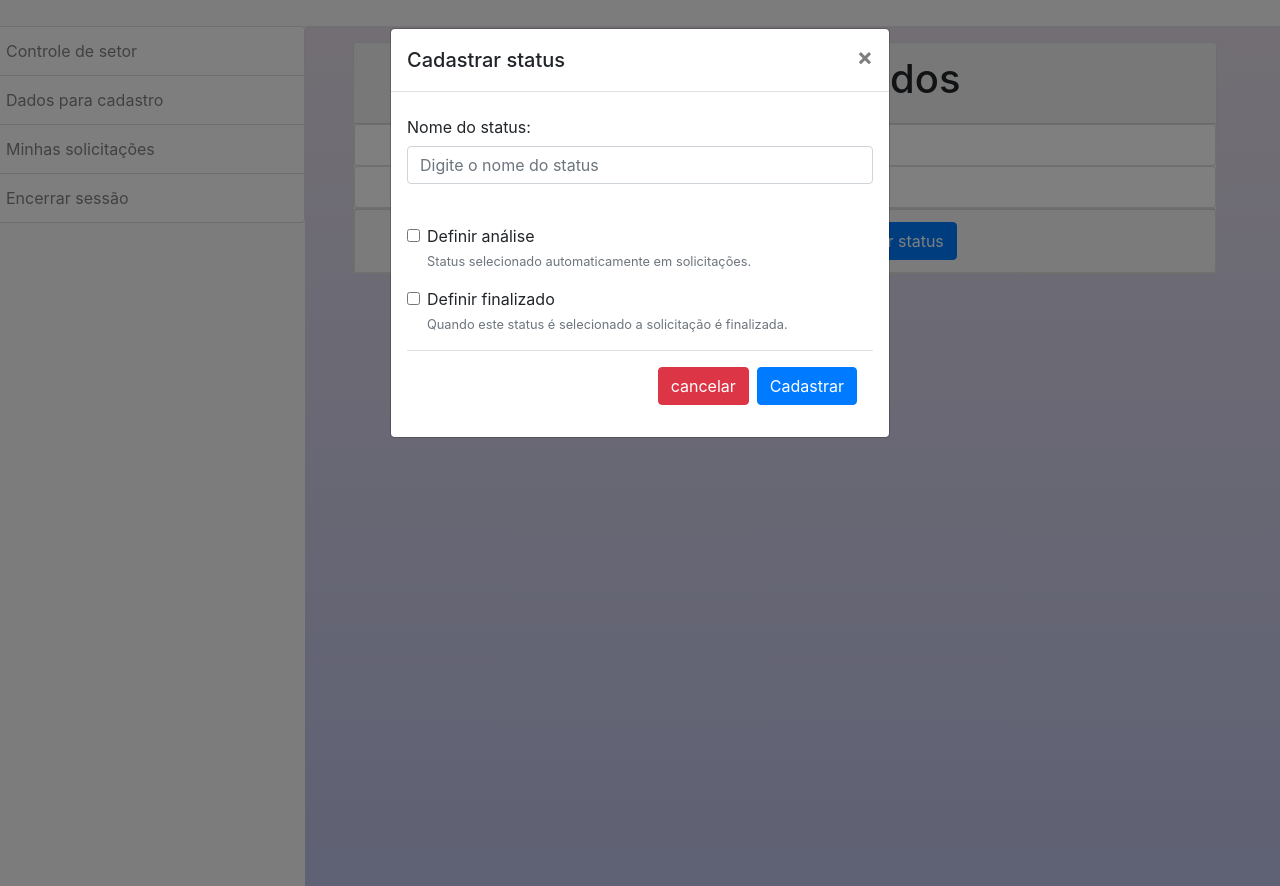
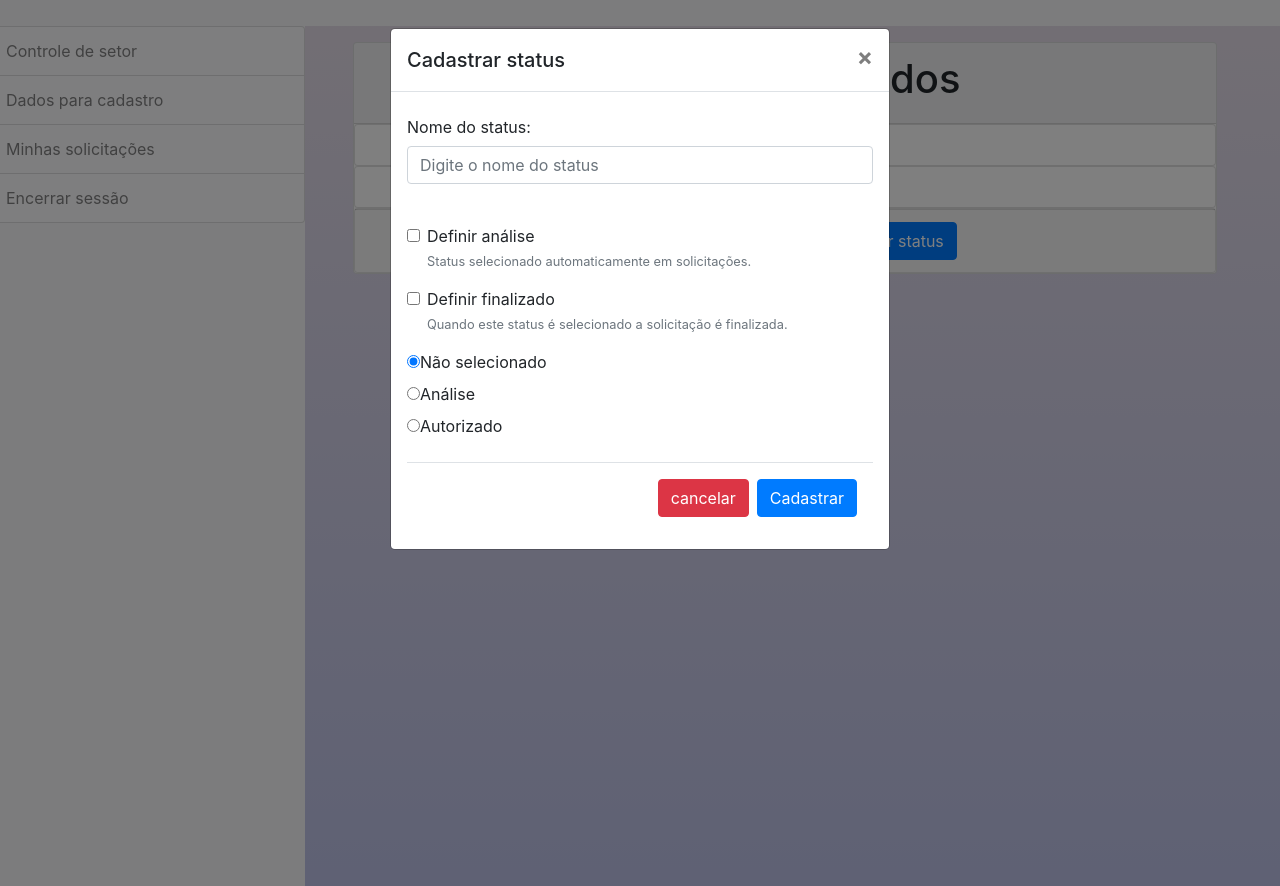
Before and after one commit to PedroHenriqueDevBR/Banco-de-horas, a Django app: page /administrador/extra in a window 1280 px wide, after a click on "cadastrar status". Run offline with Django 3.2, Linux system fonts and the light colour scheme; the visitor is signed in with stand-in values (Sample User, id 1); data that the repository does not hold is empty; some libraries are stand-ins or nearby versions.

Commit message:
Modelagem alterada para atender a ao status autorizado

```diff
--- a/bancodehoras/bancodehoras/urls.py
+++ b/bancodehoras/bancodehoras/urls.py
@@ -19,7 +19,8 @@ urlpatterns = [
 
     path('administrador/extra', views_core.AdministradorExtraView, name='administrador_extra'),
     path('administrador/status/cadastro', views_core.StatusView, name='cadastrar_status'),
-    path('administrador/status/tornarpadrao/<int:id>', views_core.StatusTornaPadraoView, name='status_tornar_padrao'),
+    path('administrador/status/tornarpadrao/analise/<int:id>', views_core.StatusTornaPadraoAnaliseView, name='status_tornar_padrao_analise'),
+    path('administrador/status/tornarpadrao/autorizado/<int:id>', views_core.StatusTornaPadraoAutorizadoView, name='status_tornar_padrao_autorizado'),
     path('administrador/status/deletar/<int:id>', views_core.StatusDeleteView, name='status_deletar'),
     path('administrador/formadepagamento/cadastro', views_core.FormaDePagamentoView, name='forma_de_pagamento'),
     path('administrador/formadepagamento/deletar/<int:id>', views_core.FormaDePagamentoDeletarView, name='forma_de_pagamento_deletar'),
--- a/bancodehoras/core/models.py
+++ b/bancodehoras/core/models.py
@@ -18,6 +18,7 @@ class Perfil(models.Model):
 class Status(models.Model):
     nome = models.CharField(max_length=50)
     analise = models.BooleanField(default=False)
+    autorizado = models.BooleanField(default=False)
 
 
 class FormaDePagamento(models.Model):
--- a/bancodehoras/core/templates/core/componentes/base.html
+++ b/bancodehoras/core/templates/core/componentes/base.html
@@ -5,6 +5,7 @@
     <meta charset="utf-8">
     <meta name="viewport" content="width=device-width, initial-scale=1, shrink-to-fit=no">
     <title>Banco de horas - {% block title %}{% endblock %}</title>
+    <link rel="shortcut icon" type="image/png" href="{% static 'favicon.ico' %}"/>
     <link rel="stylesheet" href="{% static 'css/bootstrap.min.css' %}">
     <link rel="stylesheet" href="{% static 'css/estilo.css' %}">
   </head>
--- a/bancodehoras/core/templates/core/componentes/modal-cadastrar-status.html
+++ b/bancodehoras/core/templates/core/componentes/modal-cadastrar-status.html
@@ -21,10 +21,22 @@
                             solicitações.</small>
                     </div>
                     <div class="form-check mb-3">
-                        <input type="checkbox" class="form-check-input" id="padrao" name="padrao">
-                        <label class="form-check-label" for="padrao">Definir finalizado</label>
+                        <input type="checkbox" class="form-check-input" id="autorizado" name="autorizado">
+                        <label class="form-check-label" for="autorizado">Definir finalizado</label>
                         <small id="ajuda-descritiva" class="form-text text-muted">Quando este status é selecionado a solicitação é finalizada.</small>
                     </div>
+                    <div class="form-group">
+                        <div class="radio">
+                            <label><input type="radio" name="status" value="no" checked>Não selecionado</label>
+                          </div>
+                          <div class="radio">
+                            <label><input type="radio" name="status" value="analise">Análise</label>
+                          </div>
+                          <div class="radio disabled">
+                            <label><input type="radio" name="status" value="autorizado">Autorizado</label>
+                          </div>
+                    </div>
+
                     <div class="modal-footer">
                         <button type="button" class="btn btn-danger" data-dismiss="modal">cancelar</button>
                         <button type="submit" class="btn btn-primary">Cadastrar</button>
--- a/bancodehoras/core/templates/core/super/super-dados-extras.html
+++ b/bancodehoras/core/templates/core/super/super-dados-extras.html
@@ -13,13 +13,17 @@
                 <div class="card-body text-center px-0">
                     {% if status %}
                     <h2>Status</h2>
+                    <div class="table-responsive">
                         <table class="table table-tableless">
                             <thead>
                                 <tr>
                                     <th>Nome</th>
                                     <th>Analise</th>
+                                    <th>Autorizado</th>
                                     <th>Tornar análise</th>
+                                    <th>Tornar autorizado</th>
                                     <th>Deletar</th>
+                                    <th>Modificar</th>
                                 </tr>
                             </thead>
                             <tbody>
@@ -29,17 +33,24 @@
                                     <td>
                                         {% if statu.analise %}
                                         <span class="badge badge-warning text-white">X</span>
-                                    {% else %}
-                                    <span> </span>
                                         {% endif %}
                                     </td>
-                                <td><a href="{% url 'status_tornar_padrao' statu.id %}">Selecionar</a></td>
+                                    <td>
+                                        {% if statu.autorizado %}
+                                        <span class="badge badge-success text-white">X</span>
+                                        {% endif %}
+                                    </td>
+                                    <td><a href="{% url 'status_tornar_padrao_analise' statu.id %}">Selecionar</a></td>
+                                    <td><a href="{% url 'status_tornar_padrao_autorizado' statu.id %}">Selecionar</a>
+                                    </td>
                                     <td><a href="{% url 'status_deletar' statu.id %}">Deletar</a></td>
+                                    <td><a href="#"> Modificar </a></td>
                                 </tr>
                                 {% endfor %}
 
                             </tbody>
                         </table>
+                    </div>
                     {% endif %}
                 </div>
             </div>
@@ -48,6 +59,7 @@
                 <div class="card-body text-center px-0">
                     {% if formasdepagamentos %}
                     <h2>Forma de pagamento</h2>
+                    <div class="table-responsive">
                         <table class="table table-tableless">
                             <thead>
                                 <tr>
@@ -72,6 +84,7 @@
                                 {% endfor %}
                             </tbody>
                         </table>
+                    </div>
                     {% endif %}
                 </div>
             </div>
--- a/bancodehoras/core/views.py
+++ b/bancodehoras/core/views.py
@@ -296,24 +296,40 @@ def SetorDeleteView(request, id):
 ##
 @login_required(login_url='login')
 def StatusView(request):
-    nome_status = request.POST.get('nome_status')
-    analise = request.POST.get('padrao')
-    analise = False if analise is None else True
+    if request.method == 'POST':
+        nome_status = request.POST.get('nome_status')
+        # analise = request.POST.get('padrao')
+        # analise = False if analise is None else True
+        status = request.POST.get('status')
 
-    busca_status = Status.objects.filter(nome=nome_status)
-    if len(busca_status) > 0:
-        messages.add_message(request, messages.INFO, 'Status já cadastrado')
-    else:
-        if analise:
-            salvar_novo_padrao()
-        Status.objects.create(nome=nome_status, analise=analise)
-        messages.add_message(request, messages.INFO, 'Status cadastrado com sucesso.')
+        busca_status = Status.objects.filter(nome=nome_status)
+        if len(busca_status) > 0:
+            messages.add_message(request, messages.INFO, 'Status já cadastrado')
+        else:
+            analise = False
+            autorizado = False
+            if status == 'analise':
+                salvar_novo_padrao_analise()
+                analise = True
+            elif status == 'autorizado':
+                salvar_novo_padrao_autorizado()
+                autorizado = True
+
+            Status.objects.create(nome=nome_status, analise=analise, autorizado=autorizado)
+            messages.add_message(request, messages.INFO, 'Status cadastrado com sucesso.')
+
     return redirect('administrador_extra')
 
 
 @login_required(login_url='login')
-def StatusTornaPadraoView(request, id):
-    salvar_novo_padrao(id)
+def StatusTornaPadraoAnaliseView(request, id):
+    salvar_novo_padrao_analise(id)
+    return redirect('administrador_extra')
+
+
+@login_required(login_url='login')
+def StatusTornaPadraoAutorizadoView(request, id):
+    salvar_novo_padrao_autorizado(id)
     return redirect('administrador_extra')
 
 
@@ -333,7 +349,7 @@ def StatusDeleteView(request, id):
     return redirect('administrador_extra')
 
 
-def salvar_novo_padrao(id=None):
+def salvar_novo_padrao_analise(id=None):
     if not id:
         status = Status.objects.all()
         for statu in status:
@@ -348,6 +364,24 @@ def salvar_novo_padrao(id=None):
                 continue
 
             statu.analise = False
+            statu.save()
+
+
+def salvar_novo_padrao_autorizado(id=None):
+    if not id:
+        status = Status.objects.all()
+        for statu in status:
+            statu.autorizado = False
+            statu.save()
+    else:
+        status = Status.objects.all()
+        for statu in status:
+            if statu.id == id:
+                statu.autorizado = True
+                statu.save()
+                continue
+
+            statu.autorizado = False
             statu.save()
 
 
```
Also changed, not shown: bancodehoras/core/static/favicon.ico (added). Lines whose indentation alone changed are shown as unchanged.
